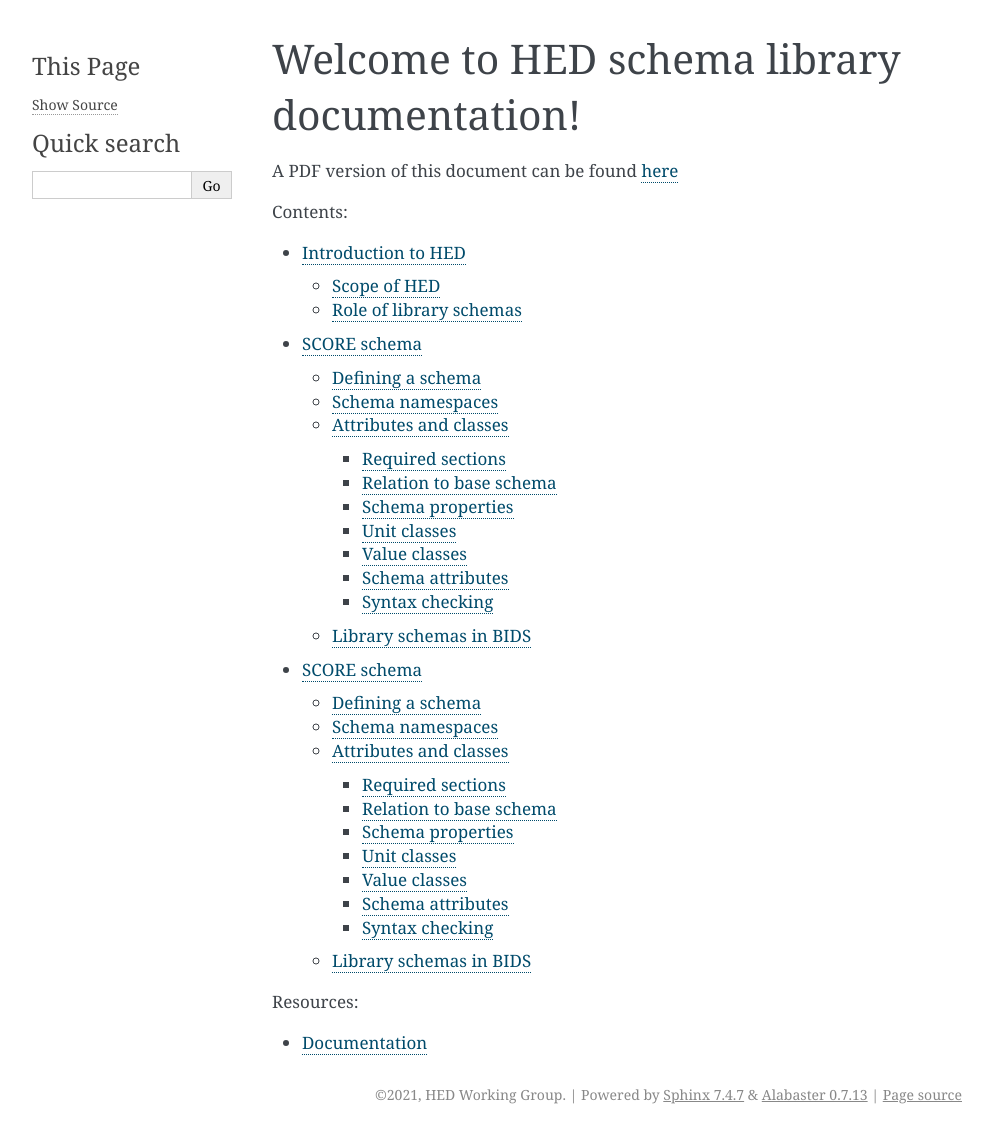
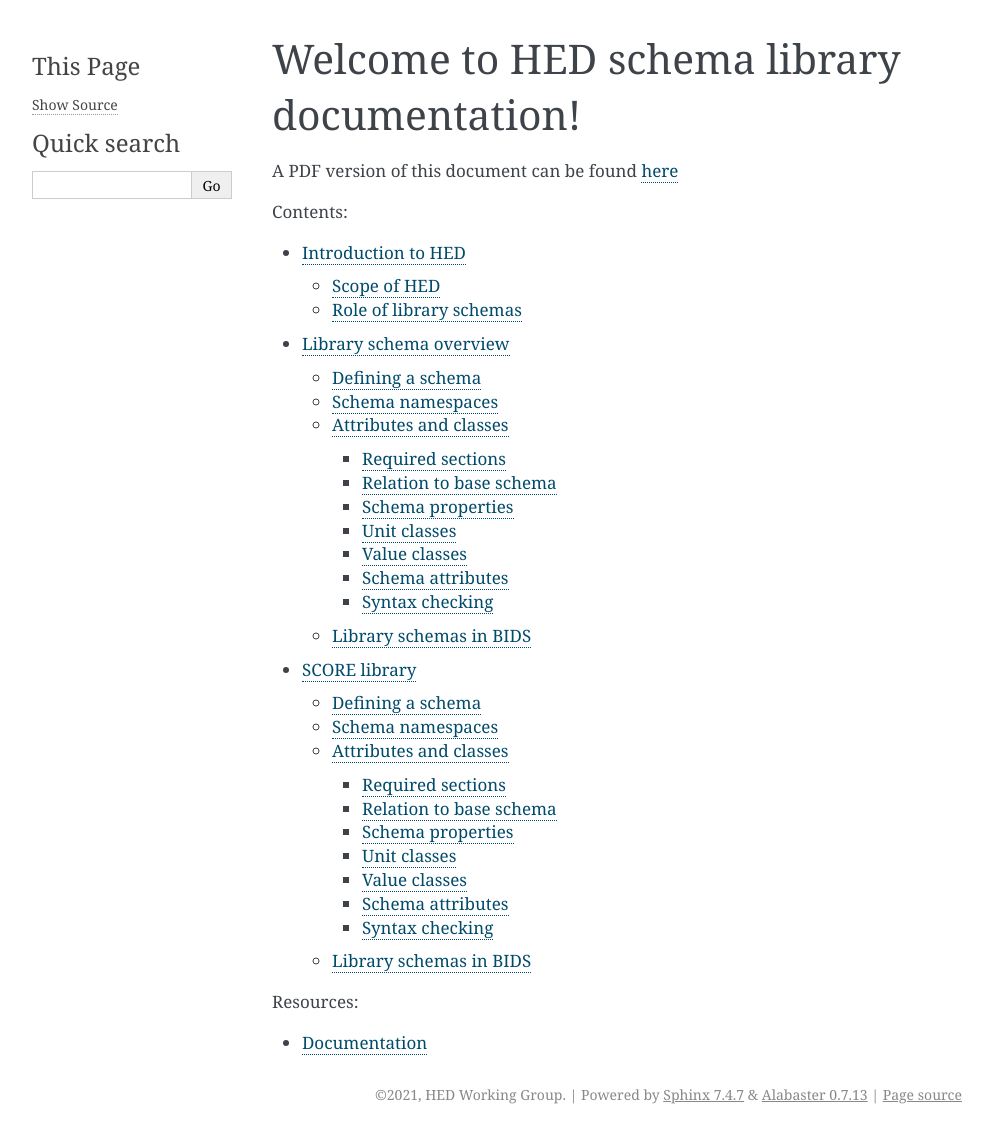
Before and after one commit to hed-standard/hed-schemas, a Sphinx documentation site: the page built from docs/index.rst, in a window 1280 px wide. Shown: the whole page, without its empty margins (148-1141 px from the left). Built offline with Sphinx 7.4.7, drawn with Linux system fonts in a browser that asks for light colours.

Commit message:
Retitled some of the doc pages

```diff
--- a/docs/Library_schema_overview.md
+++ b/docs/Library_schema_overview.md
@@ -1,4 +1,4 @@
-# SCORE schema
+# Library schema overview
 
 The variety and complexity of events in electrophysiological experiments makes full
 documentation challenging. As more experiments move out of controlled laboratory environments
--- a/docs/SCORE_library.md
+++ b/docs/SCORE_library.md
@@ -1,4 +1,4 @@
-# SCORE schema
+# SCORE library
 
 The variety and complexity of events in electrophysiological experiments makes full
 documentation challenging. As more experiments move out of controlled laboratory environments
--- a/docs/index.rst
+++ b/docs/index.rst
@@ -4,7 +4,7 @@ Welcome to HED schema library documentation!
 A PDF version of this document can be found `here <https://hed-library-schema.readthedocs.io/_/downloads/en/latest/pdf/>`_
 
 .. toctree::
-   :maxdepth: 5
+   :maxdepth: 4
    :caption: Contents:
 
    Introduction.md
```
